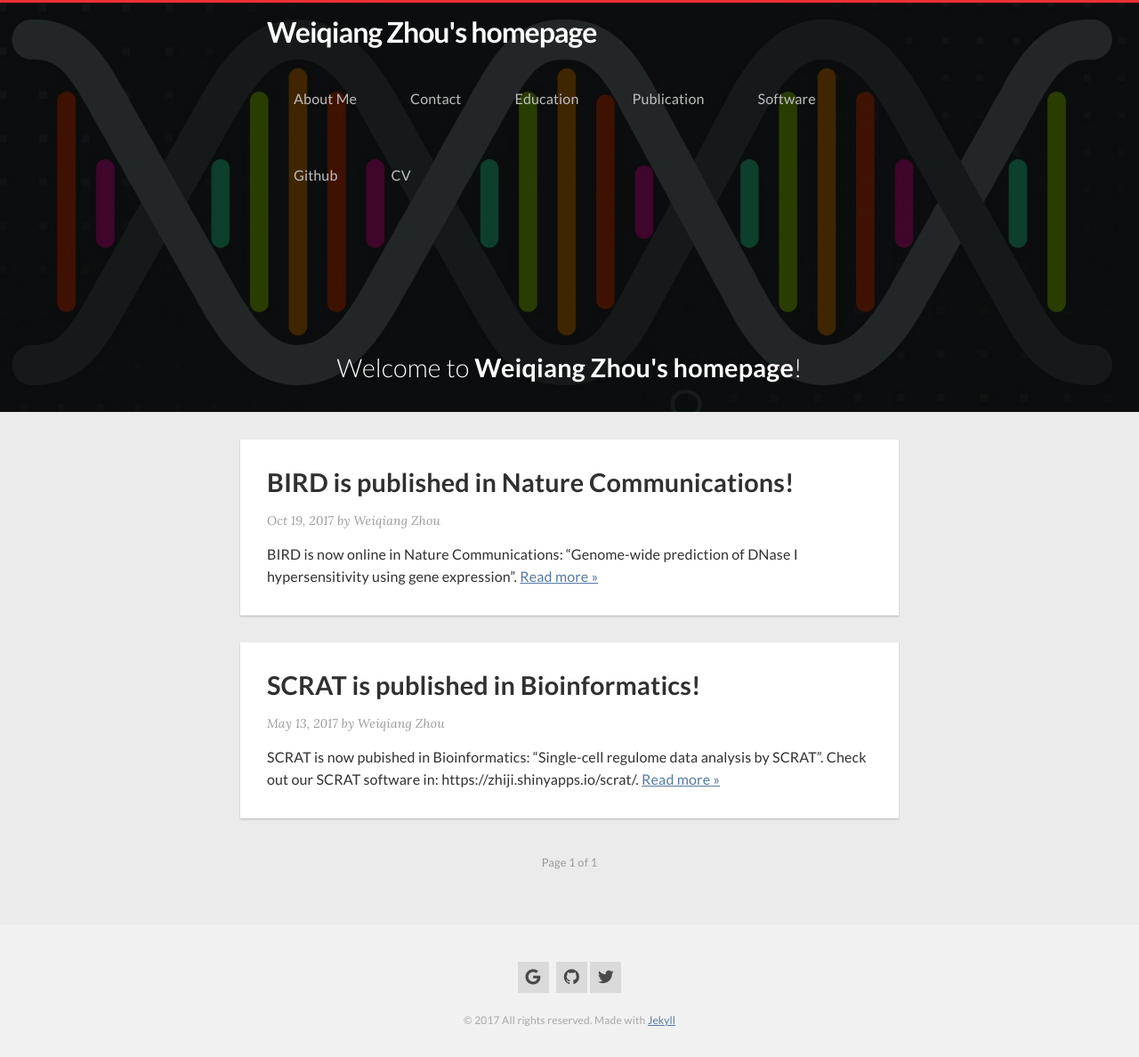
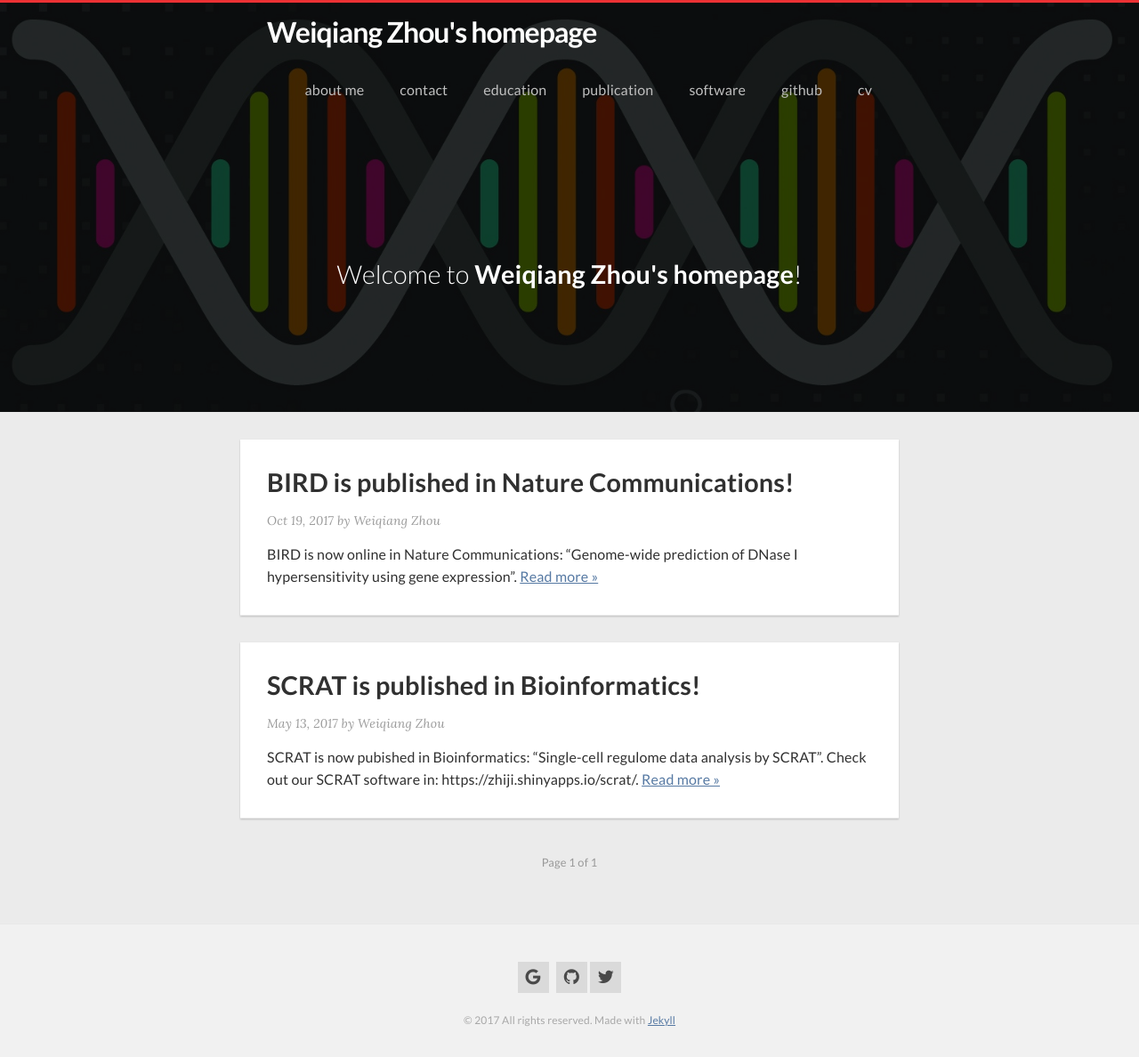
Before and after one commit to ILoveYouKen/ILoveYouKen.github.io, a Jekyll site: the page built from index.html, in a window 1280 px wide. Shown: the whole page at 89% size. Built offline with Jekyll 4.4.1, drawn with Linux system fonts in a browser that asks for light colours; nearby versions of some CDN libraries; the list of posts is cut into pages by our own code.

Commit message:
Update _layout.scss

```diff
--- a/_sass/_layout.scss
+++ b/_sass/_layout.scss
@@ -45,7 +45,7 @@
   min-height: 60px;
   position: relative;
   @extend %clearfix;
-  padding: 60px 0;
+  padding: 100px 0;
   margin-bottom: 30px;
 
   .overlay {
@@ -119,9 +119,9 @@
   margin: 0;
 
   li {
-    padding: 30px;
+    padding: 20px;
     margin: 0;
-    //text-transform: lowercase;
+    text-transform: lowercase;
     float: left;
     display: inline-block;
     @include transition(background .2s linear);
```
